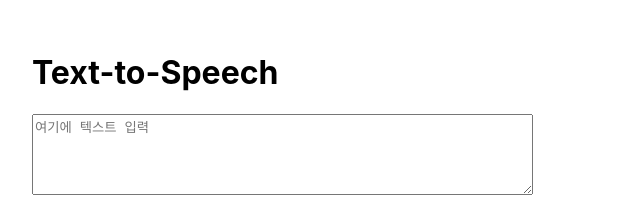
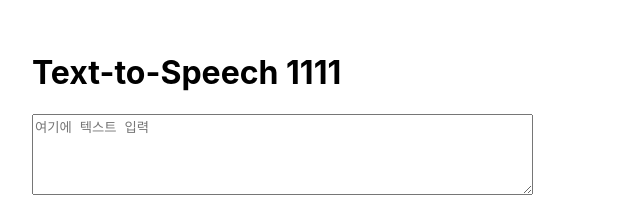
Before and after one commit to idealHyun/skala_voice_ai, a React (Create React App) app in the folder frontend/: page / in a window 1280 px wide. Shown: the top 197 px of the page, without its empty margins (0-640 px from the left). Built offline with nearby package versions, Linux system fonts and the light colour scheme.

Commit message:
fix: 프론트 수정

```diff
--- a/frontend/src/App.js
+++ b/frontend/src/App.js
@@ -70,7 +70,7 @@ function App() {
 
   return (
     <div style={{ padding: '2rem' }}>
-      <h1>Text-to-Speech</h1>
+      <h1>Text-to-Speech 1111</h1>
       <textarea
         rows="5"
         cols="60"
```
